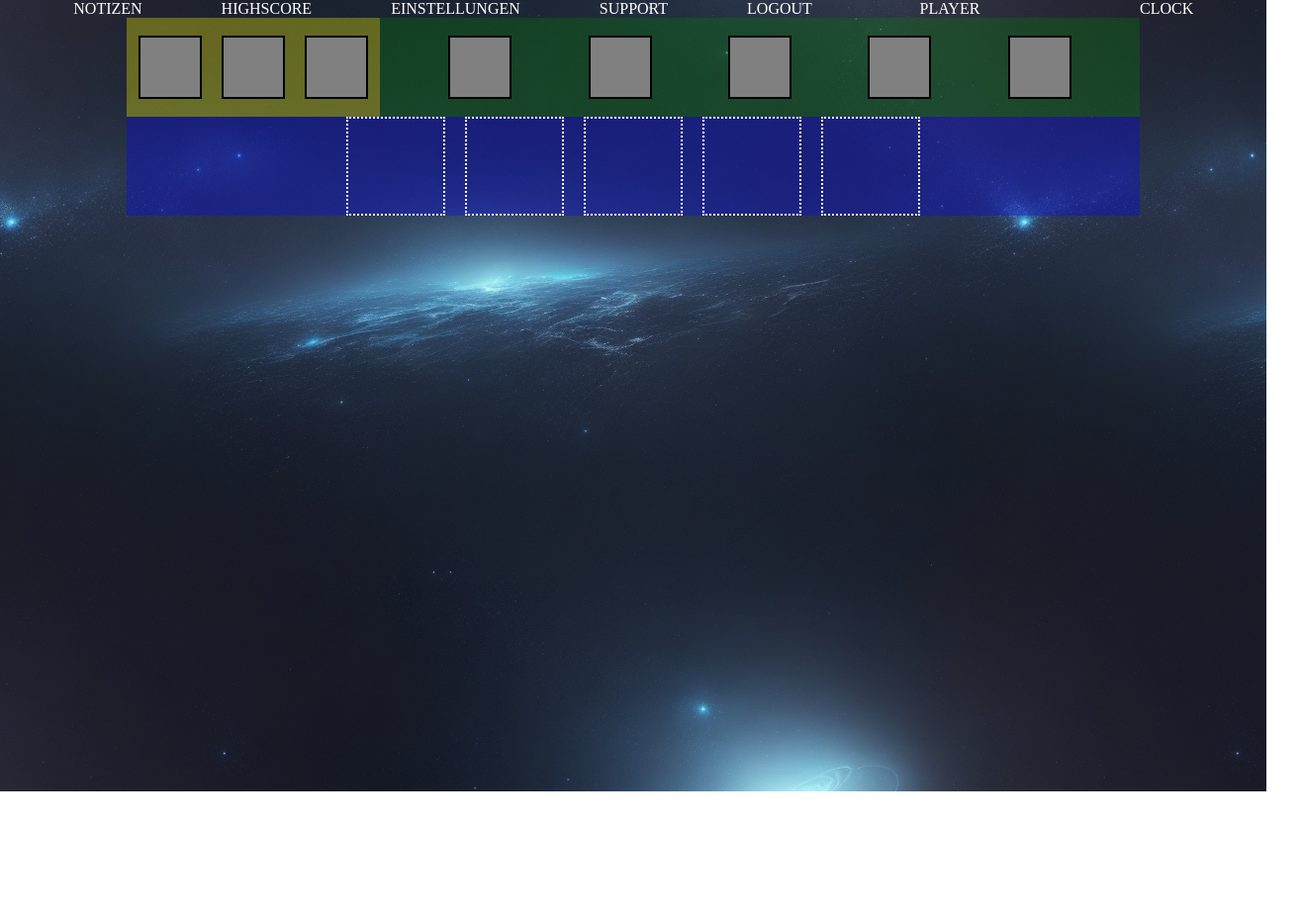
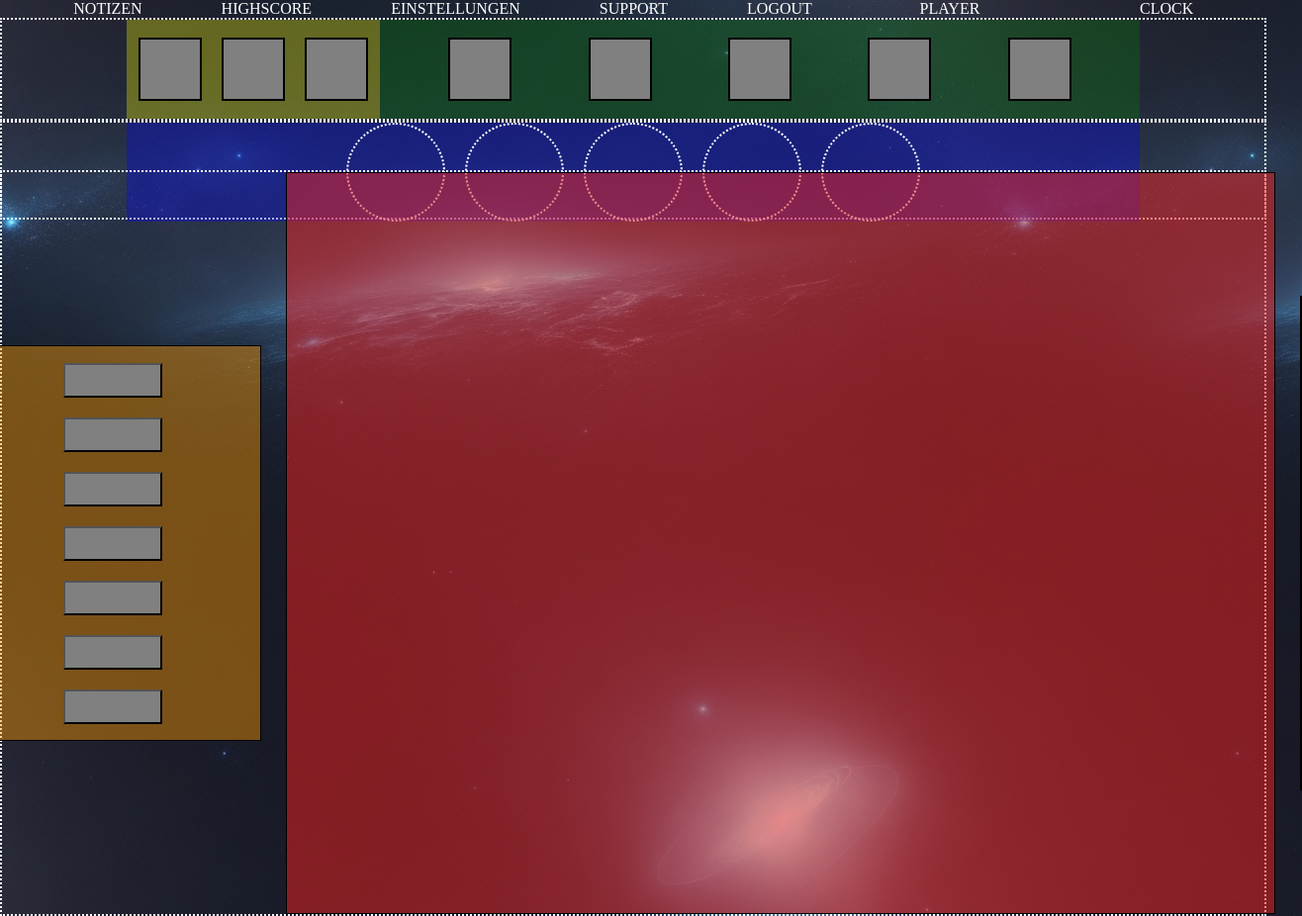
Before and after one commit to Freeman010/projektarbeit_browsergame, a website: page Marius/index.html in a window 1280 px wide. Shown: the top 926 px of the page at 99% size, 1316 px wide, since content can reach past the window. Before the commit the page ends 800 px from the top, so only its background shows below. Drawn offline with Linux system fonts and the light colour scheme.

Commit message:
Readme + Grundstruktur fertig

```diff
--- a/Marius/index.html
+++ b/Marius/index.html
@@ -50,7 +50,15 @@
     </section>
     <section class="section3">
         <div class="  main-content">
-            <div class="  menu-box"></div>
+            <div class="  menu-box">
+                <button class="btn"></button>
+                <button class="btn"></button>
+                <button class="btn"></button>
+                <button class="btn"></button>
+                <button class="btn"></button>
+                <button class="btn"></button>
+                <button class="btn"></button>
+            </div>
             <div class="  content-box"></div>
             <div class="  chat-box"></div>
         </div>
--- a/Marius/style.css
+++ b/Marius/style.css
@@ -52,6 +52,7 @@ oder feste  Pixelwerte festlegen*/
   width: 100vw;
   display: flex;
   justify-content: center;
+  border: 2px dotted white;
 }
 
 /* Kinder */
@@ -86,11 +87,23 @@ oder feste  Pixelwerte festlegen*/
   box-sizing: border-box;
 }
 
+/* Elternteil  */
+
+.section2 {
+  position: relative;
+}
+
 .planete-bar {
   width: 100vw;
+  height: 100px;
   display: flex;
   justify-content: center;
+  position: absolute;
+  z-index: -1;
+  border: 2px dotted white;
 }
+
+/* Kinder */
 
 .planetes {
   width: 80vw;
@@ -102,8 +115,69 @@ oder feste  Pixelwerte festlegen*/
   gap: 20px;
 }
 
+/* Enkelkinder */
+
 .planet {
   width: 100px;
   height: 100px;
   border: 2px white dotted;
+  border-radius: 50%;
 }
+
+/* Elternteil */
+
+.main-content {
+  width: 100vw;
+  display: flex;
+  justify-content: center;
+  margin-top: 50px;
+  border: 2px dotted white;
+}
+
+/* Kinder */
+
+.menu-box {
+  min-width: 300px;
+  height: 400px;
+  background: rgba(255, 153, 0, 0.425);
+  border: 1px solid black;
+  display: flex;
+  flex-direction: column;
+  align-items: center;
+  justify-content: center;
+  gap: 20px;
+  align-self: center;
+}
+
+.content-box {
+  min-width: 1000px;
+  height: 750px;
+  background: rgba(230, 35, 35, 0.527);
+  border: 1px solid black;
+  margin: 0 25px;
+}
+
+.chat-box {
+  width: 10vw;
+  height: 500px;
+  background: rgba(255, 0, 128, 0.445);
+  border: 1px solid black;
+  align-self: center;
+}
+
+/* Buttons */
+
+.btn {
+  width: 100px;
+  height: 35px;
+  background: grey;
+}
+
+/* Footer */
+
+footer {
+  width: 100vw;
+  height: 100px;
+  background: rgba(128, 128, 128, 0.295);
+  margin-top: 50px;
+}
```
Also changed, not shown: Marius/README.md (added).
